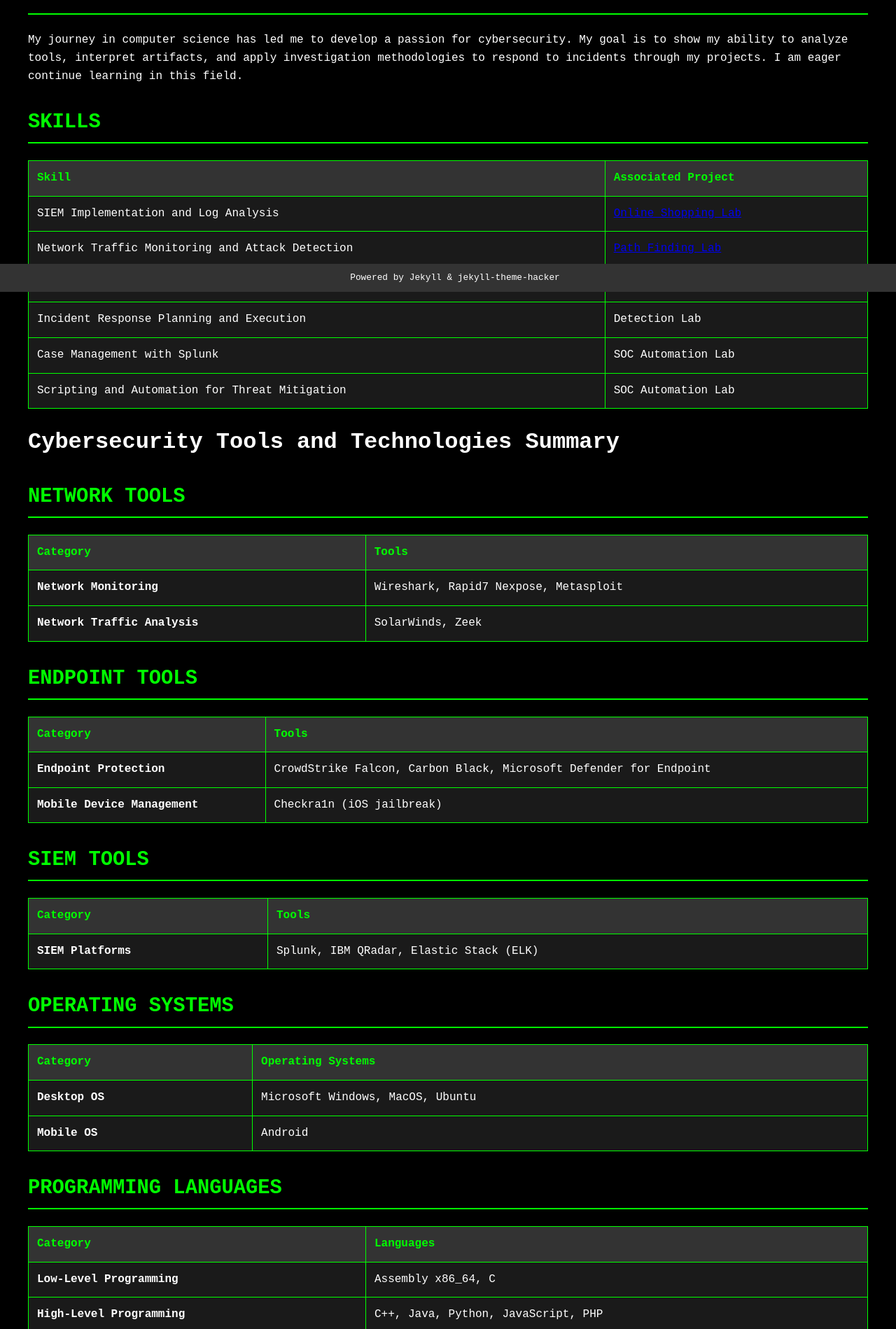
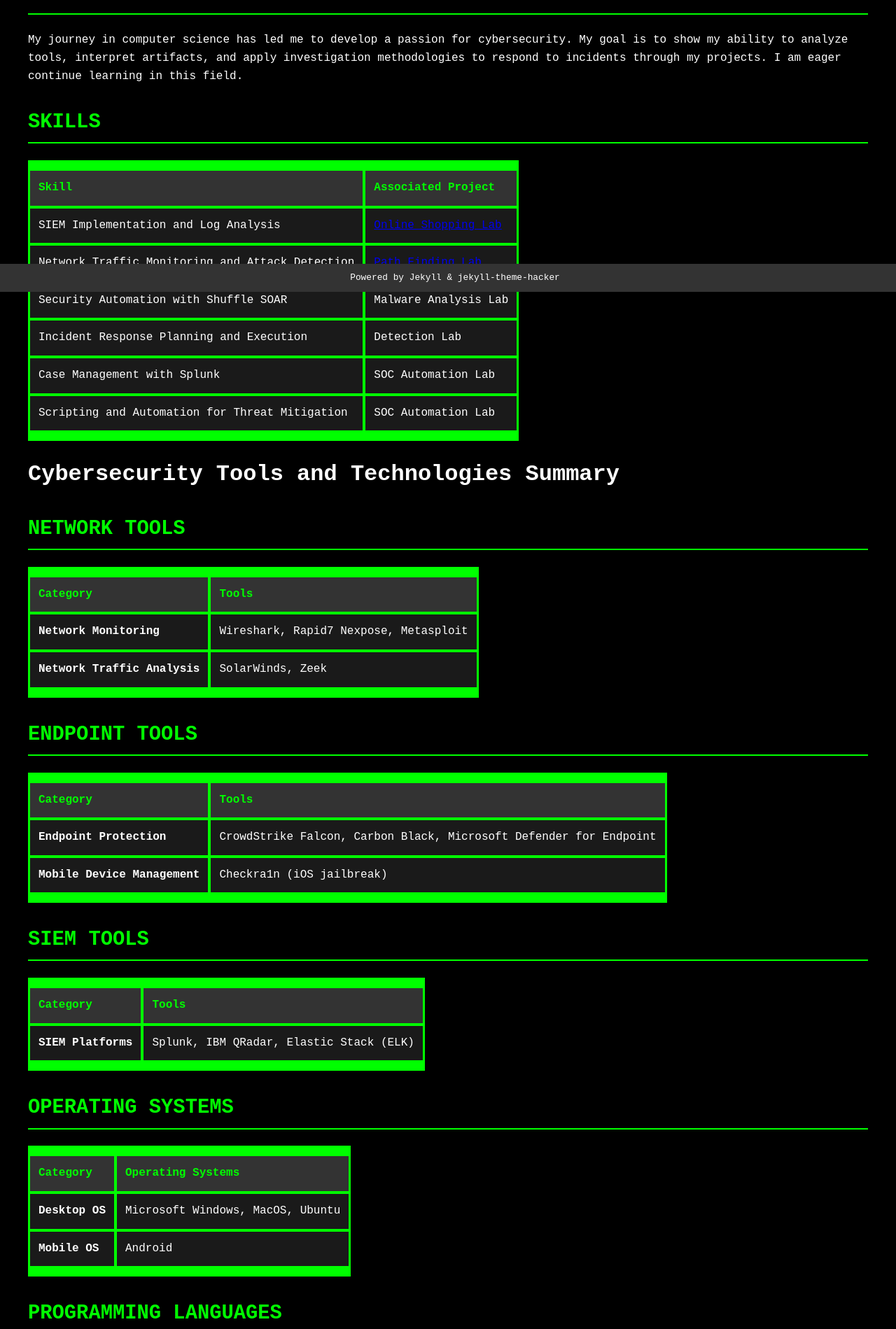
Before and after one commit to BGMloop/BGMloop.github.io, a Jekyll site: the page built from index.html, in a window 1280 px wide. Shown: the part 483-2382 px from the top of the page at 70% size. Built offline with Jekyll 4.4.1, drawn with Linux system fonts in a browser that asks for light colours.

Commit message:
Update style.css
table is greatly improved with CSS

```diff
--- a/assets/css/style.css
+++ b/assets/css/style.css
@@ -58,10 +58,11 @@
 
 /* Table Styles */
 table {
-    width: 100%;
-    margin-bottom: 20px;
-    border-collapse: collapse;
-    border: 1px solid #00FF00; /* Green border for tables */
+    padding-top: 12px;
+  padding-bottom: 12px;
+  text-align: left;
+  background-color: #00FF00;/* Green border for tables */
+  color: white;
 }
 
 th, td {
```
